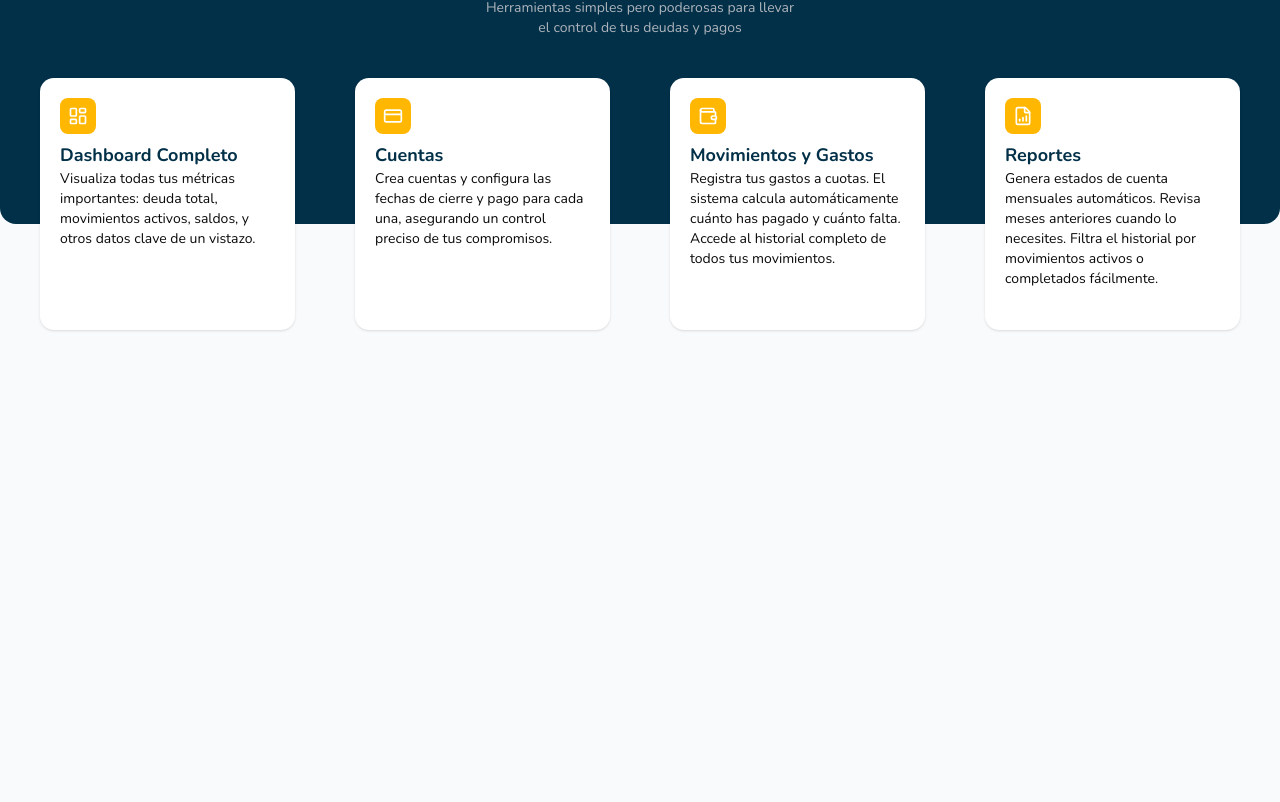
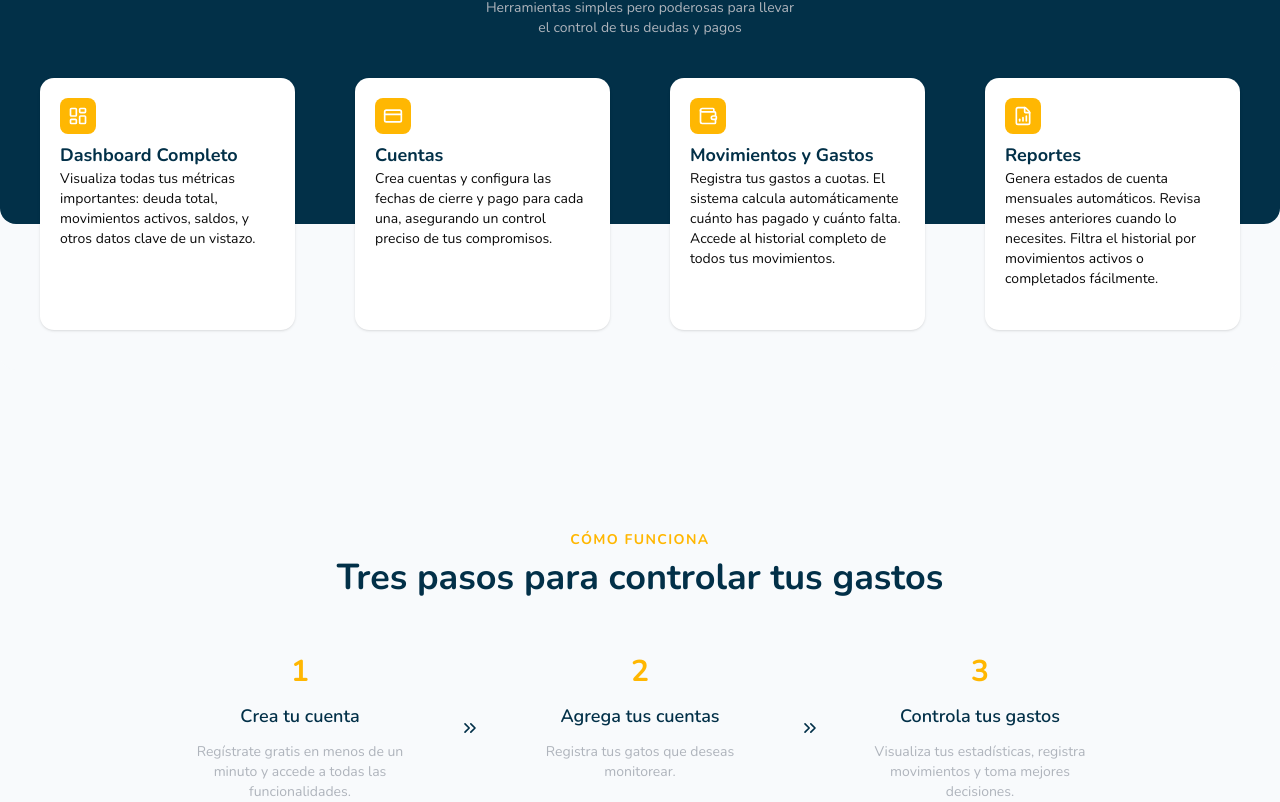
Before and after one commit to JahirMM/SpendManage, a Next.js app: page / in a window 1280 px wide. Shown: the part 1220-2022 px from the top of the page. Before the commit the page ends 1590 px from the top, so only its background shows below. Built offline with nearby package versions, Linux system fonts and the light colour scheme.

Commit message:
feat(home): sección de como funciona terminada

```diff
--- a/src/app/page.tsx
+++ b/src/app/page.tsx
@@ -1,6 +1,7 @@
 import Features from "@/src/home/components/Features";
 import Header from "@/src/home/components/Header";
 import Hero from "@/src/home/components/Hero";
+import HowItWorks from "../home/components/HowItWorks";
 
 export default function Home() {
   return (
@@ -9,6 +10,7 @@ export default function Home() {
       <main className="relative z-30 max-w-5xl px-4 mx-auto xl:max-w-7xl xl:px-0">
         <Hero />
         <Features />
+        <HowItWorks />
       </main>
       <div
         className="absolute top-0 w-full h-[850px]"
--- a/src/home/components/Features.tsx
+++ b/src/home/components/Features.tsx
@@ -1,4 +1,9 @@
-import { LayoutDashboard, CreditCard, Wallet, FileBarChart } from "lucide-react";
+import {
+  LayoutDashboard,
+  CreditCard,
+  Wallet,
+  FileBarChart,
+} from "lucide-react";
 
 function Features() {
   const data = [
@@ -31,12 +36,12 @@ function Features() {
     <section className="relative mt-40 bg-primary rounded-2xl md:bg-background-page">
       <div className="relative z-30 p-10">
         <div className="mb-10 space-y-2 text-center">
-            <h2 className="text-sm tracking-widest uppercase text-secondary">
+          <p className="text-sm font-bold tracking-widest uppercase text-secondary">
             características
+          </p>
+          <h2 className="text-2xl font-bold text-white md:text-3xl lg:text-4xl">
+            Todo lo que necesitas para gestionar tus gastos
           </h2>
-            <p className="text-2xl font-bold text-white md:text-3xl lg:text-4xl">
-              Todo lo que necesitas para gestionar tus gastos
-            </p>
           <p className="mx-auto text-sm max-w-80 text-muted md:w-full">
             Herramientas simples pero poderosas para llevar el control de tus
             deudas y pagos
@@ -51,9 +56,9 @@ function Features() {
               <span className="inline-block p-2 rounded-md bg-secondary">
                 <feature.icon className="text-white size-5" />
               </span>
-                <p className="text-lg font-bold text-primary">
+              <h3 className="text-lg font-bold text-primary">
                 {feature.title}
-                </p>
+              </h3>
               <p className="text-sm">{feature.description}</p>
             </article>
           ))}
--- /dev/null
+++ b/src/home/components/HowItWorks.tsx
@@ -0,0 +1,92 @@
+import { ChevronsRight } from "lucide-react";
+import React from "react";
+
+function HowItWorks() {
+  const data = [
+    {
+      id: 1,
+      title: "Crea tu cuenta",
+      description:
+        "Regístrate gratis en menos de un minuto y accede a todas las funcionalidades.",
+    },
+    {
+      id: 2,
+      title: "Agrega tus cuentas",
+      description: "Registra tus gatos que deseas monitorear.",
+    },
+    {
+      id: 3,
+      title: "Controla tus gastos",
+      description:
+        "Visualiza tus estadísticas, registra movimientos y toma mejores decisiones.",
+    },
+  ];
+
+  return (
+    <section className="mt-40">
+      <div className="space-y-2 text-center mb-14">
+        <p className="text-sm font-bold tracking-widest uppercase text-secondary">
+          CÓMO FUNCIONA
+        </p>
+        <h2 className="text-2xl font-bold text-primary md:text-3xl lg:text-4xl">
+          Tres pasos para controlar tus gastos
+        </h2>
+      </div>
+
+      {/* Mobile/Tablet: columna simple */}
+      <div className="flex flex-col gap-8 text-center lg:hidden">
+        {data.map((item, index) => (
+          <React.Fragment key={item.id}>
+            <article key={item.id} className="space-y-3">
+              <span className="block text-3xl font-bold text-secondary">
+                {item.id}
+              </span>
+              <h3 className="text-lg font-semibold text-primary">
+                {item.title}
+              </h3>
+              <p className="mx-auto text-sm max-w-60 text-muted">
+                {item.description}
+              </p>
+            </article>
+            {index !== data.length - 1 && (
+              <div className="flex items-center self-center">
+                <span className="rounded-full size-1.5 bg-primary"></span>
+              </div>
+            )}
+          </React.Fragment>
+        ))}
+      </div>
+
+      {/* Desktop (lg+): grid horizontal alineado */}
+      <div
+        className="items-start justify-center hidden gap-10 text-center lg:grid"
+        style={{
+          gridTemplateColumns: `repeat(${data.length * 2 - 1}, auto)`,
+        }}
+      >
+        {data.map((item, index) => (
+          <React.Fragment key={item.id}>
+            <article className="grid gap-3 grid-rows-[auto_auto_1fr]">
+              <span className="text-3xl font-bold text-secondary">
+                {item.id}
+              </span>
+              <h3 className="text-lg font-semibold text-primary">
+                {item.title}
+              </h3>
+              <p className="mx-auto text-sm max-w-60 text-muted">
+                {item.description}
+              </p>
+            </article>
+            {index !== data.length - 1 && (
+              <div className="flex items-center self-center">
+                <ChevronsRight className="size-5 text-primary" />
+              </div>
+            )}
+          </React.Fragment>
+        ))}
+      </div>
+    </section>
+  );
+}
+
+export default HowItWorks;
```
Lines whose indentation alone changed are shown as unchanged.
